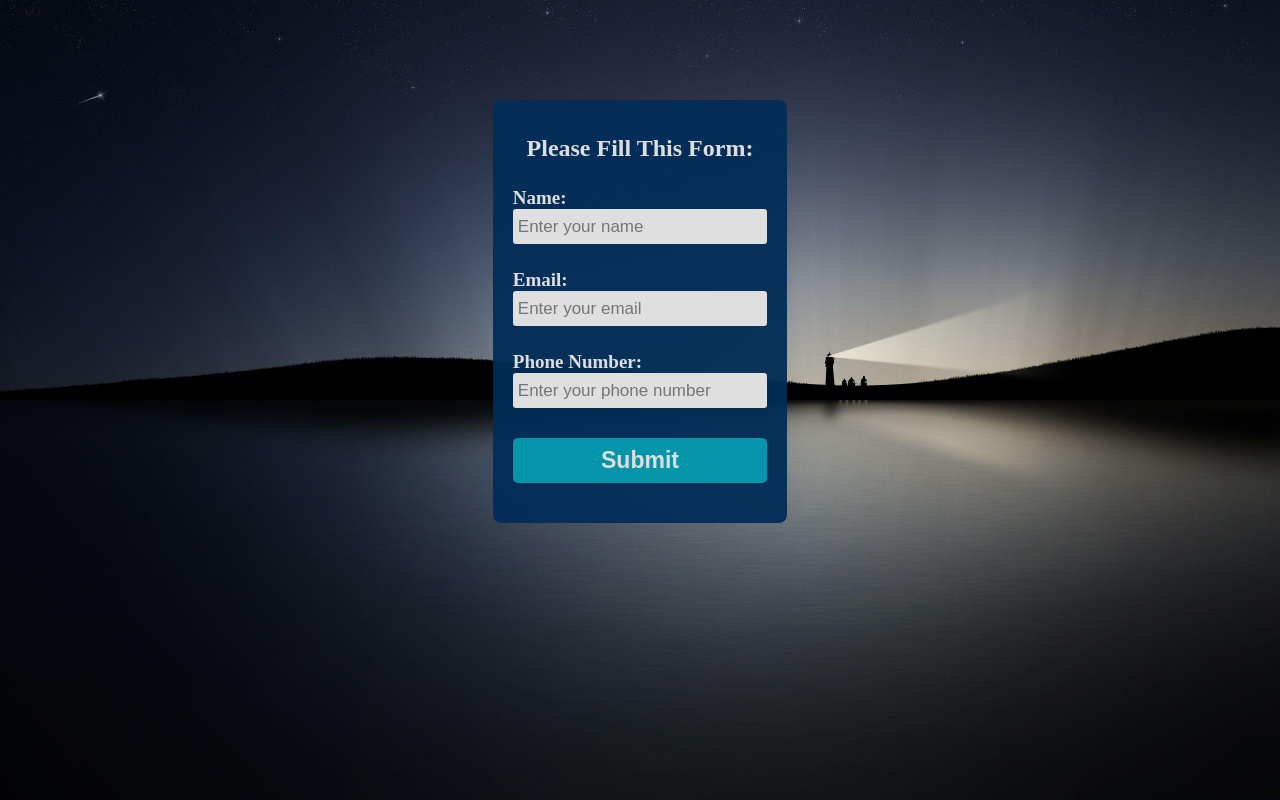
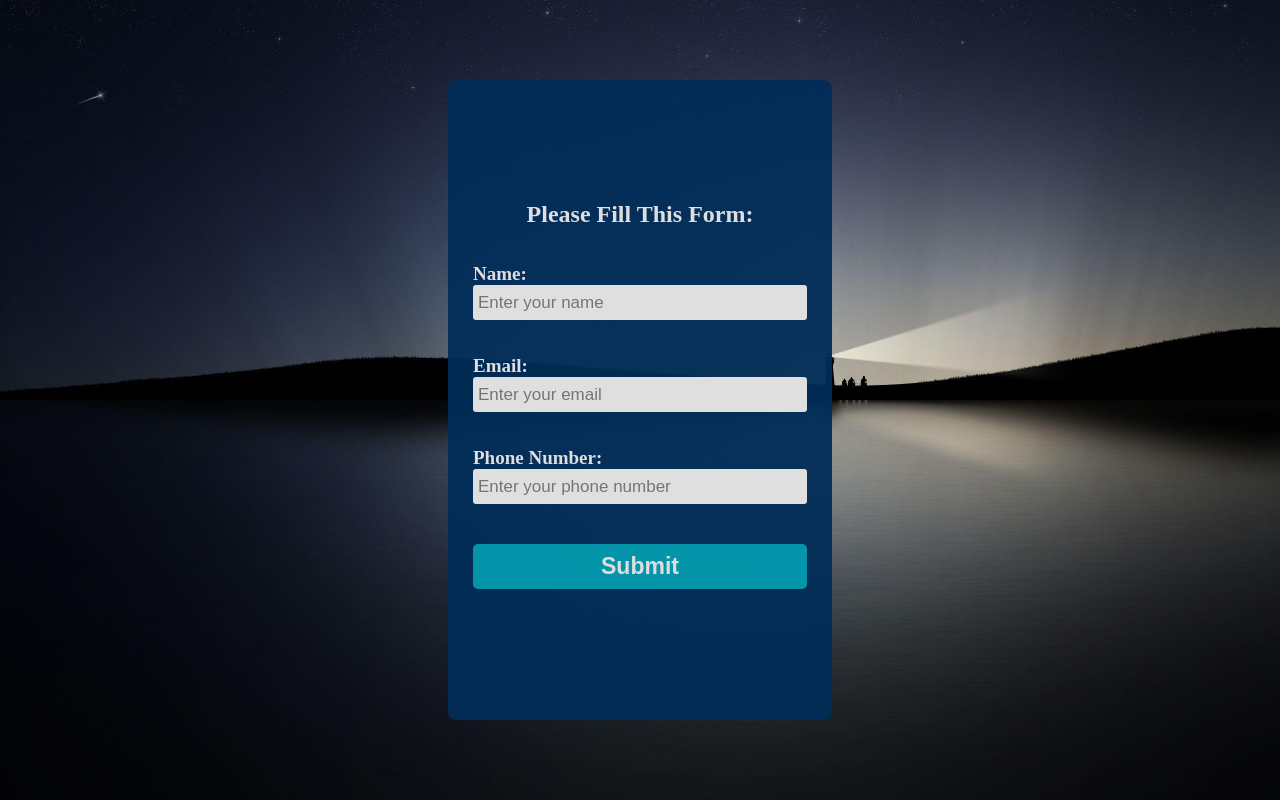
Before and after one commit to Chikadibia24/react-form-project, a React (Create React App) app: page / in a window 1280 px wide. Built offline with nearby package versions, Linux system fonts and the light colour scheme.

Commit message:
Increase Form Height

```diff
--- a/src/styles/form.css
+++ b/src/styles/form.css
@@ -4,8 +4,8 @@
   justify-content: center;
   align-items: center;
   width: 80%;
-  padding: 35px 20px 40px 20px;
-  height: auto;
+  height: 80vh;
+  padding: 20px 25px 30px 25px;
   background-color: rgba(2,45,88,0.95);
   border-radius: 8px;
   border: none;
@@ -15,7 +15,7 @@ h1{
 }
 .label{
   align-self: flex-start;
-  margin-top: 25px;
+  margin-top: 35px;
   font-size: 19px;
   font-weight: bold;
   color: #dedee0;
@@ -39,7 +39,7 @@ button{
   align-items: center;
   color: #dedee0;
   background-color: rgba(4, 252, 252, 0.5);
-  margin-top: 30px;
+  margin-top: 40px;
   border-radius: 5px;
   border: none;
   &:hover{
@@ -49,7 +49,7 @@ button{
 
 @media screen and (min-width: 760px){
   .form{
-    width: 23%;
+    width: 30%;
   }
 }
 
--- a/src/styles/styles.css
+++ b/src/styles/styles.css
@@ -22,7 +22,6 @@ body{
   display: flex;
   flex-direction: column;
   align-items: center;
-  padding-top: 100px;
 }
 
 .container {
@@ -31,4 +30,5 @@ body{
   display: flex;
   flex-direction: column;
   align-items: center;
+  justify-content: center;
 }
```
